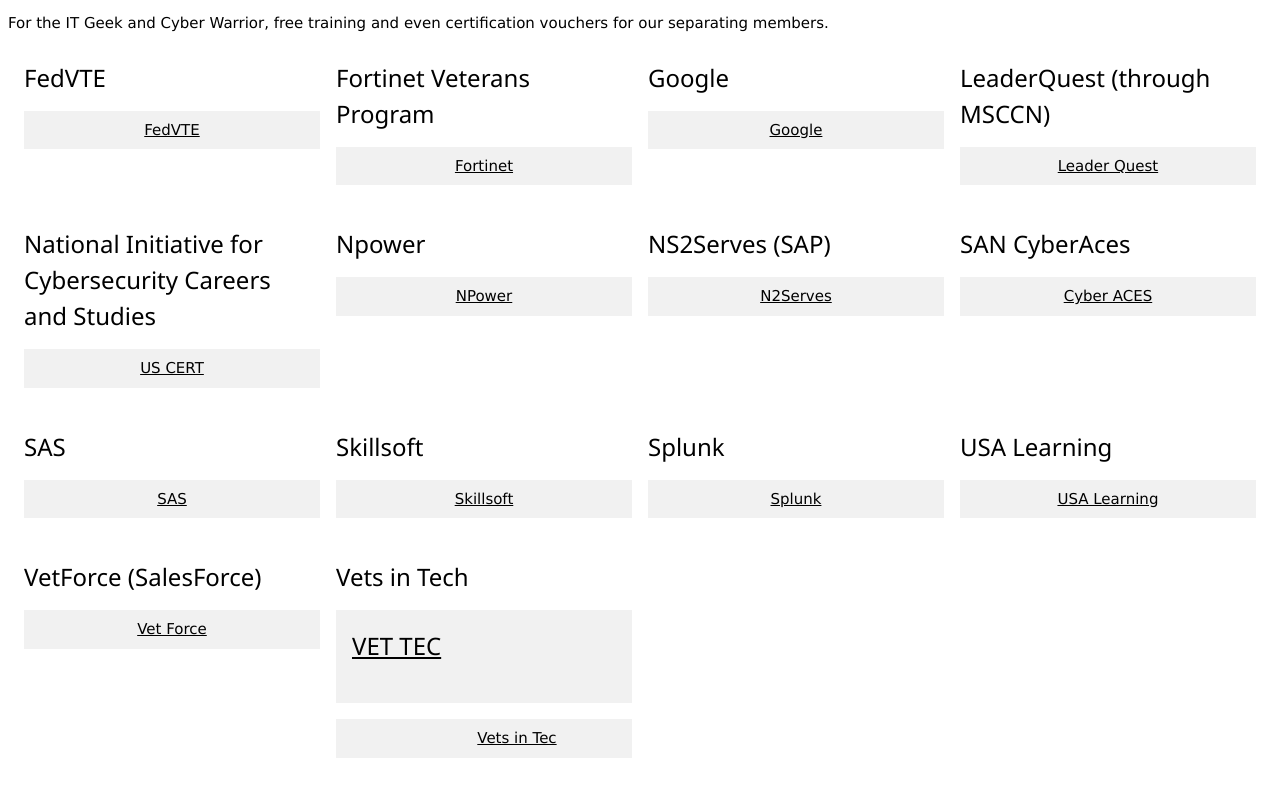
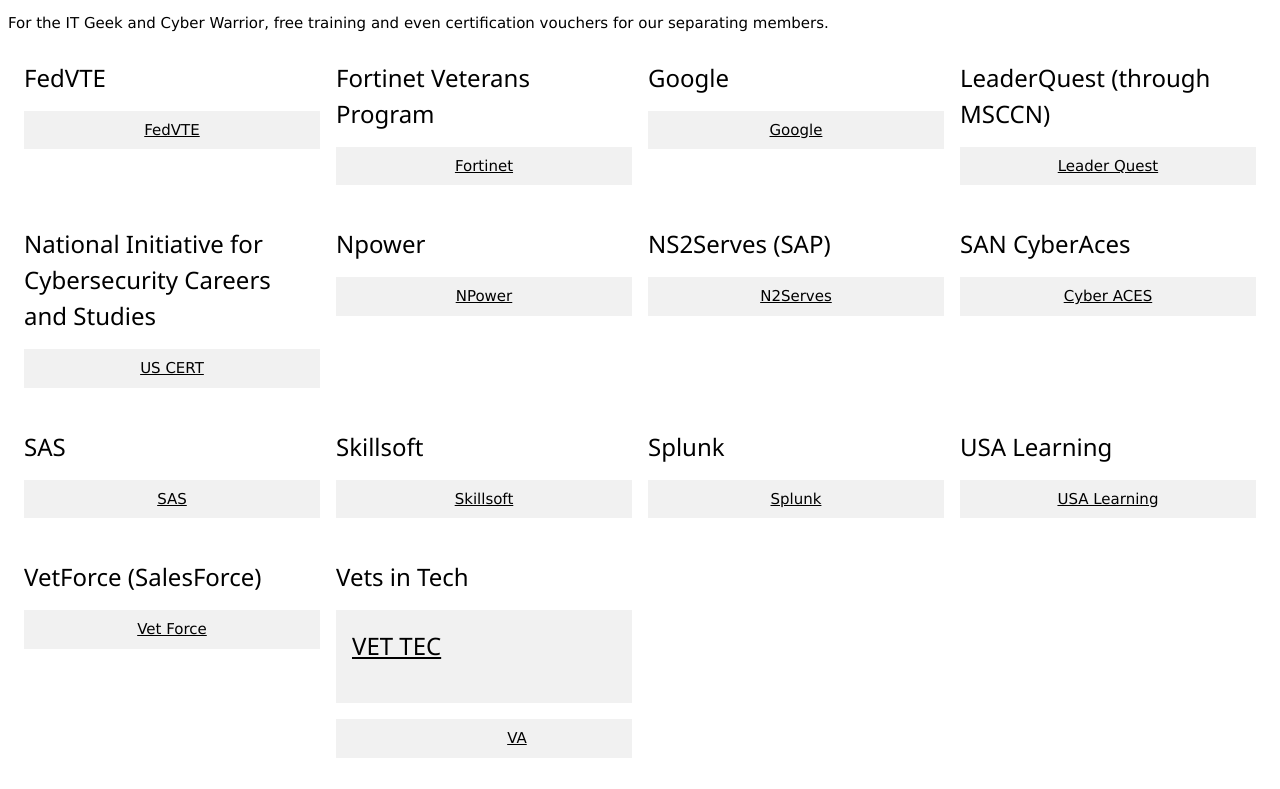
Before and after one commit to limskey/limskey.github.io, a plain HTML site: page index.html in a window 1280 px wide. Shown: the part 3328-4117 px from the top of the page. Drawn offline with nearby package versions, Linux system fonts and the light colour scheme.

Commit message:
Update index.html

```diff
--- a/index.html
+++ b/index.html
@@ -414,7 +414,7 @@
 
     <div class="w3-col l3 m6 w3-margin-bottom">
 			<h3>VET TEC</h3>
-			<p><button class="w3-button w3-light-grey w3-block"><a href="https://www.va.gov/education/about-gi-bill-benefits/how-to-use-benefits/vettec-high-tech-program/">Vets in Tec</a></button></p>
+			<p><button class="w3-button w3-light-grey w3-block"><a href="https://www.va.gov/education/about-gi-bill-benefits/how-to-use-benefits/vettec-high-tech-program/">VA</a></button></p>
 		</div>
 	</div>
 
```
